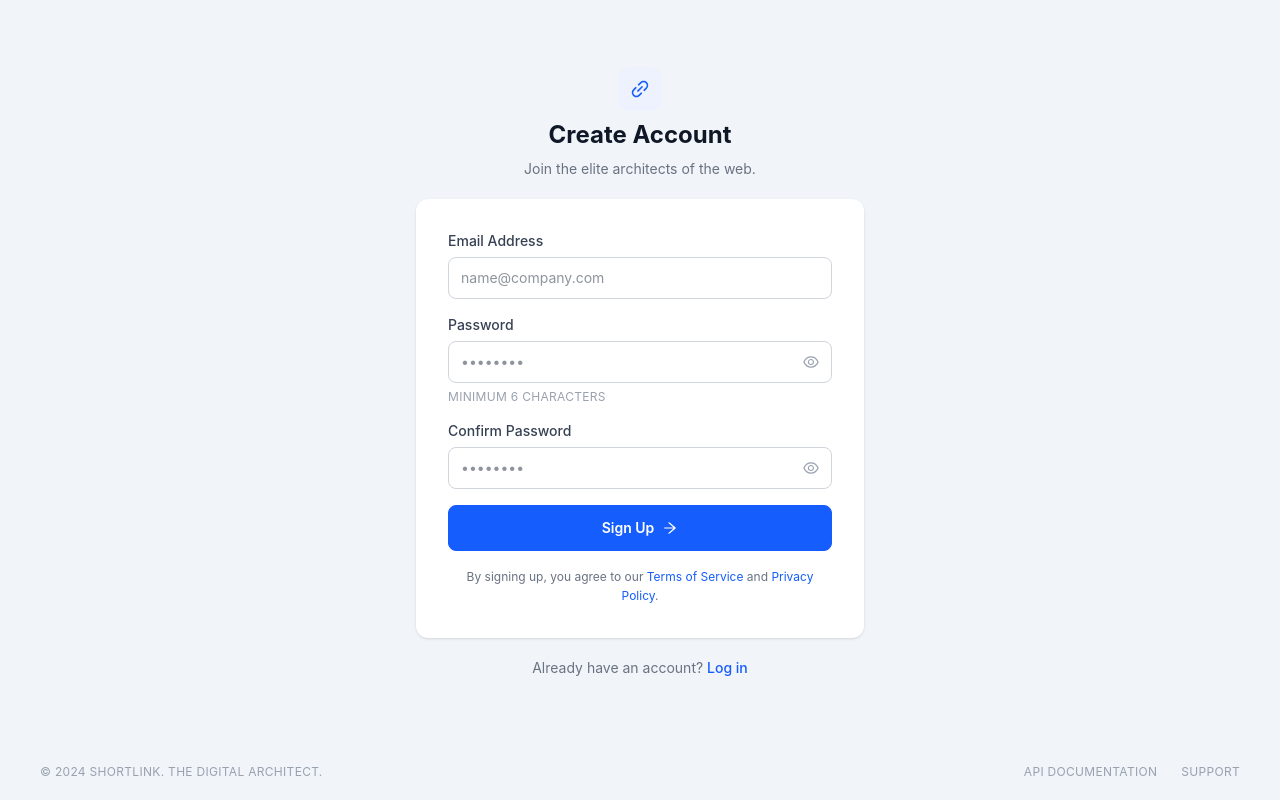
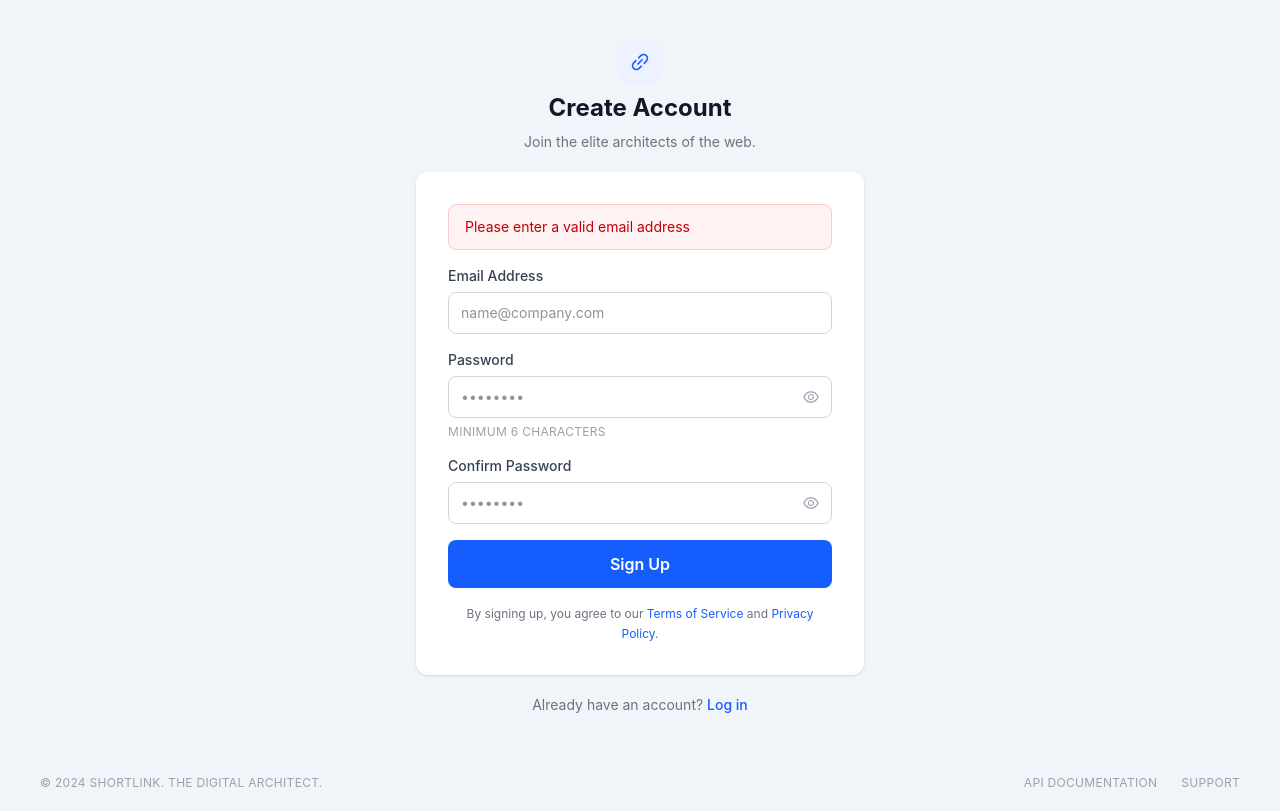
Before and after one commit to Arif14377/exam-koda-phase3, a React app in the folder frontend/: page /register in a window 1280 px wide. Both pictures are taken after a click on the button "Sign Up". Built offline with nearby package versions, Linux system fonts and the light colour scheme; the HTML template or start-up script is replaced by a standard one.

Commit message:
feat: add integration register function

```diff
--- a/frontend/src/pages/Register.jsx
+++ b/frontend/src/pages/Register.jsx
@@ -1,16 +1,79 @@
 import { useState } from "react";
+import { useNavigate } from "react-router-dom";
 import { AiOutlineLink } from "react-icons/ai";
 import InputField from "../components/InputField";
 import Button from "../components/Button";
 import Footer from "../components/Footer";
 
 const Register = () => {
+  const navigate = useNavigate();
   const [email, setEmail] = useState("");
   const [password, setPassword] = useState("");
   const [confirmPassword, setConfirmPassword] = useState("");
+  const [error, setError] = useState("");
+  const [loading, setLoading] = useState(false);
 
-  const handleRegister = () => {
-    console.log("Register:", { email, password, confirmPassword });
+  const validateForm = () => {
+    // Reset error
+    setError("");
+
+    // Validasi email
+    if (!email || !email.includes("@")) {
+      setError("Please enter a valid email address");
+      return false;
+    }
+
+    // Validasi password minimal 6 karakter
+    if (password.length < 6) {
+      setError("Password must be at least 6 characters");
+      return false;
+    }
+
+    // Validasi password dan confirm password sama
+    if (password !== confirmPassword) {
+      setError("Password and confirm password do not match");
+      return false;
+    }
+
+    return true;
+  };
+
+  const handleRegister = async () => {
+    if (!validateForm()) {
+      return;
+    }
+
+    setLoading(true);
+
+    try {
+      const response = await fetch("http://localhost:8888/api/register", {
+        method: "POST",
+        headers: {
+          "Content-Type": "application/json",
+        },
+        body: JSON.stringify({
+          email,
+          password,
+          confirm_password: confirmPassword,
+        }),
+      });
+
+      const data = await response.json();
+
+      if (!response.ok) {
+        setError(data.message || "Registration failed");
+        setLoading(false);
+        return;
+      }
+
+      // Berhasil register, navigate ke login
+      navigate("/login");
+    } catch (err) {
+      setError("An error occurred. Please try again.");
+      console.error("Register error:", err);
+    } finally {
+      setLoading(false);
+    }
   };
 
   return (
@@ -31,6 +94,13 @@ const Register = () => {
         {/* Card */}
         <div className="bg-white rounded-xl shadow-sm p-8 w-full max-w-md">
           <div className="flex flex-col gap-4">
+
+            {/* Error Message */}
+            {error && (
+              <div className="bg-red-50 border border-red-200 text-red-700 px-4 py-3 rounded-lg text-sm">
+                {error}
+              </div>
+            )}
 
             <InputField
               label="Email Address"
@@ -57,7 +127,13 @@ const Register = () => {
               onChange={(e) => setConfirmPassword(e.target.value)}
             />
 
-            <Button onClick={handleRegister}>Sign Up</Button>
+            <button
+              onClick={handleRegister}
+              disabled={loading}
+              className="w-full px-5 py-3 bg-blue-600 text-white font-semibold rounded-lg hover:bg-blue-700 disabled:bg-blue-400 transition-colors flex items-center justify-center gap-2"
+            >
+              {loading ? "Creating Account..." : "Sign Up"}
+            </button>
 
             <p className="text-xs text-gray-500 text-center leading-relaxed">
               By signing up, you agree to our{" "}
```
